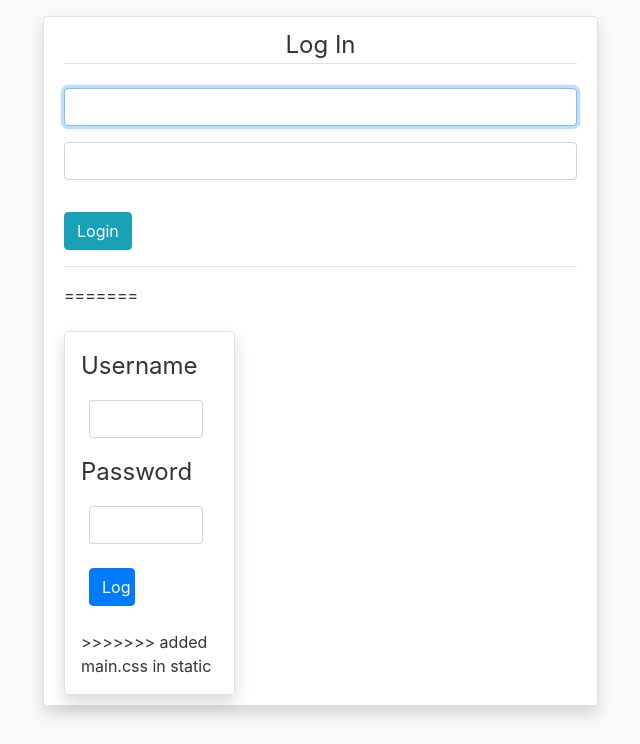
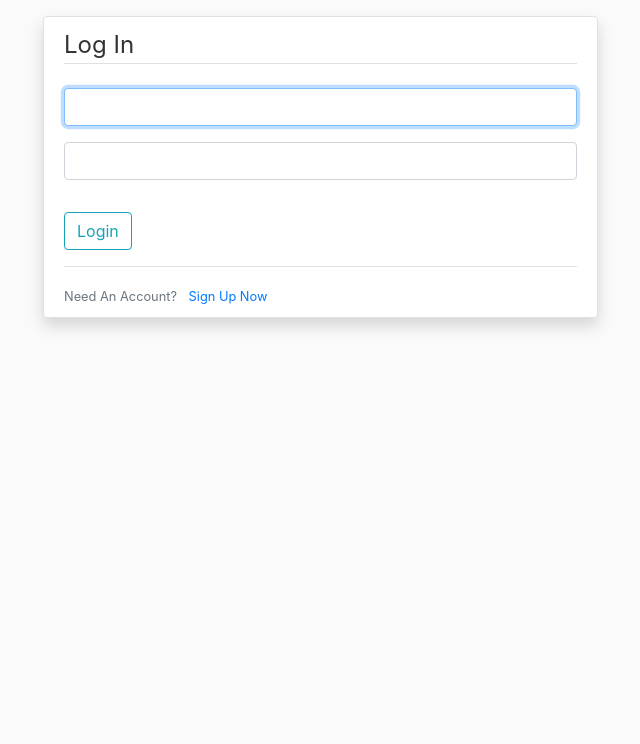
Before and after one commit to mobli82/wallet, a Django app: page /login/ in a window 1280 px wide. Shown: the part 56-800 px from the top of the page, without its empty margins (42-682 px from the left). Run offline with Django 3.2, Linux system fonts and the light colour scheme; some libraries are stand-ins or nearby versions.

Commit message:
added main.css in static

```diff
--- a/app/static/main.css
+++ b/app/static/main.css
@@ -1,11 +1,7 @@
 body {
     background: #fafafa;
     color: #333333;
-<<<<<<< HEAD
     /* margin-top: 5rem; */
-=======
-    margin-top: 5rem;
->>>>>>> added main.css in static
   }
 
   h1, h2, h3, h4, h5, h6 {
--- a/app/users/templates/users/login.html
+++ b/app/users/templates/users/login.html
@@ -1,39 +1,22 @@
+
 {% extends "base.html" %}
 {% load crispy_forms_tags %}
-<<<<<<< HEAD
 {% block content %}
     <div class="content-section col-md-6 shadow border rounded mt-3">
         <form method="POST">
             {% csrf_token %}
             <fieldset class="form-group">
-                <legend class="border-bottom mb-4 text-center">Log In</legend>
+                <legend class="border-bottom mb-4">Log In</legend>
                 {{ form|crispy }}
             </fieldset>
             <div class="form-group">
-                <button class="btn btn-info mx-auto" type="submit">Login</button>
+                <button class="btn btn-outline-info" type="submit">Login</button>
             </div>
         </form>
         <div class="border-top pt-3">
-=======
-    <div class="content border rounded shadow mt-4 p-3 col-md-4">
-        {% comment %} <div class="col-md-6 border rounded mt-3 p-4 shadow">
-            <form action="" method="post">{% csrf_token %}
-                <legend class="border-bottom mb-4"> Log In </legend>
-                    <fieldset class="form-group">
-                        {{ form|crispy }}
-                    </fieldset>
-                <input type="submit" value="Log In" class="btn btn-info mt-3 mb-3">
-
-            </form>
->>>>>>> added main.css in static
             <small class="text-muted">
-                Need An Account? <a class="ml-2" href="{% url 'register' %}">Register</a>
+                Need An Account? <a class="ml-2" href="{% url 'register' %}">Sign Up Now</a>
             </small>
-<<<<<<< HEAD
         </div>
-=======
-        </div> {% endcomment %}
-        {% crispy form %}
->>>>>>> added main.css in static
     </div>
 {% endblock content %}
```
Also changed, not shown: app/users/templates/users/registration.html (+0 -19 lines).
